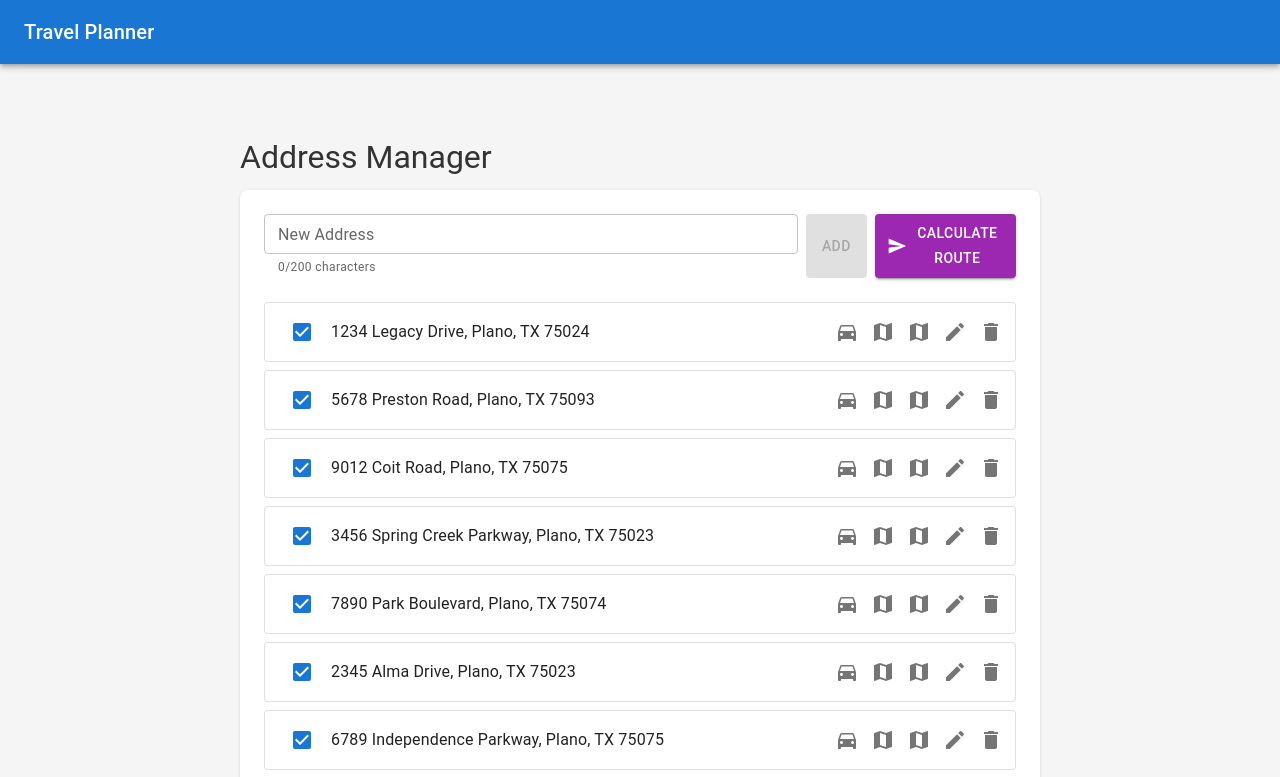
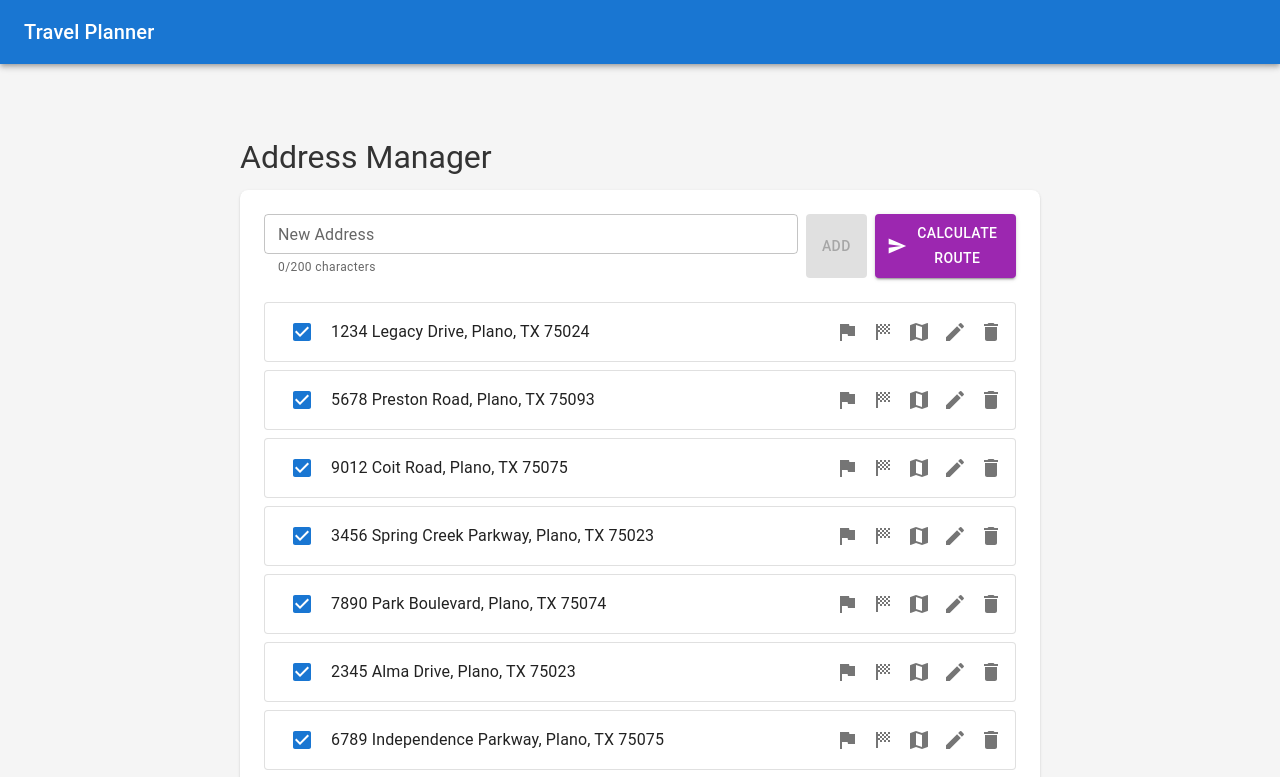
Before and after one commit to paulwoods/travel, a React (Vite) app in the folder frontend/: page / in a window 1280 px wide. Shown: the top 777 px of the page. Built offline with nearby package versions, Linux system fonts and the light colour scheme.

Commit message:
feat: update icons

```diff
--- a/frontend/src/components/AddressManager.tsx
+++ b/frontend/src/components/AddressManager.tsx
@@ -17,10 +17,12 @@ import {
 import {
     Clear as ClearIcon,
     Delete as DeleteIcon,
-    DirectionsCar as DirectionsCarIcon,
+    Flag as FlagIcon,
+    SportsScore as SportsScoreIcon,
     Edit as EditIcon,
     Map as MapIcon,
     Send as SendIcon,
+    DirectionsCar as DirectionsCarIcon
 } from '@mui/icons-material';
 
 interface Address {
@@ -163,7 +165,6 @@ export const AddressManager = () => {
 
             const result = await response.json();
             setResults(result);
-            console.log('Submission result:', result);
         } catch (error) {
             console.error('Error submitting addresses:', error);
             setError(error instanceof Error ? error.message : 'An error occurred');
@@ -364,7 +365,7 @@ export const AddressManager = () => {
                                                 onClick={() => handleToggleStart(address.id)}
                                                 color={address.isStart ? "success" : "default"}
                                             >
-                                                <DirectionsCarIcon />
+                                                <FlagIcon />
                                             </IconButton>
                                         </Tooltip>
                                         <Tooltip title={address.isDestination ? "Remove as destination" : "Set as destination"}>
@@ -374,7 +375,7 @@ export const AddressManager = () => {
                                                 onClick={() => handleToggleDestination(address.id)}
                                                 color={address.isDestination ? "secondary" : "default"}
                                             >
-                                                <MapIcon />
+                                                <SportsScoreIcon />
                                             </IconButton>
                                         </Tooltip>
                                         <Tooltip title="Open in Google Maps">
```
